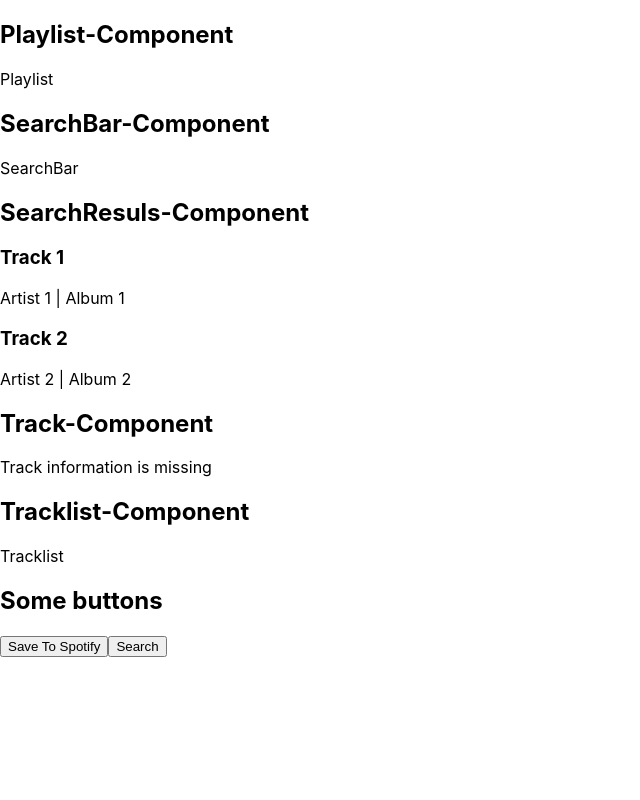
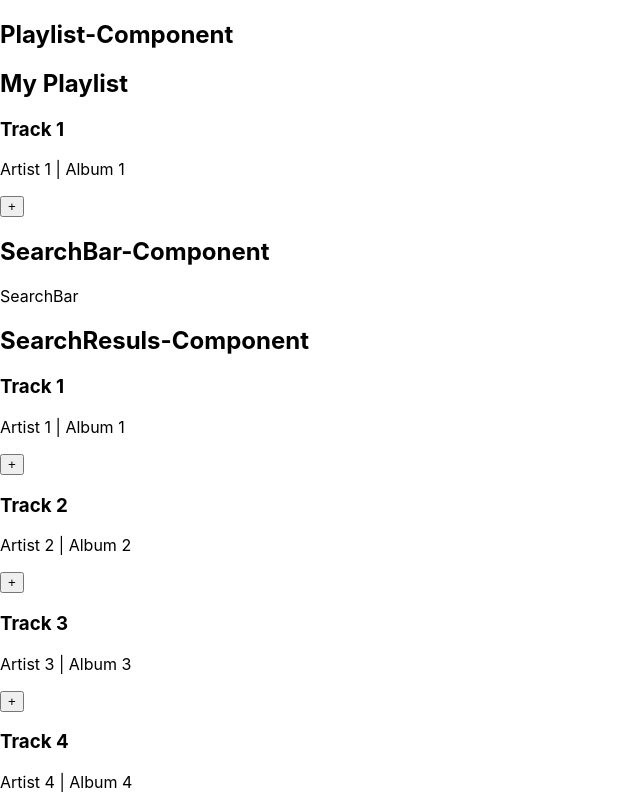
Before and after one commit to elialee1984/jammming, a React (Create React App) app: page / in a window 1280 px wide. Shown: the top 800 px of the page, without its empty margins (0-640 px from the left). Built offline with nearby package versions, Linux system fonts and the light colour scheme.

Commit message:
Added functionality: Adding songs to custom playlist

```diff
--- a/src/App.js
+++ b/src/App.js
@@ -8,19 +8,29 @@ import Tracklist from "./components/Tracklist/Tracklist";
 const App = () => {
     const [tracks, setTracks] = useState([
         { id: 1, name: "Track 1", artist: "Artist 1", album: "Album 1" },
-        { id: 2, name: "Track 2", artist: "Artist 2", album: "Album 2" }
+        { id: 2, name: "Track 2", artist: "Artist 2", album: "Album 2" },
+        { id: 3, name: "Track 3", artist: "Artist 3", album: "Album 3" },
+        { id: 4, name: "Track 4", artist: "Artist 4", album: "Album 4" },
+        { id: 5, name: "Track 5", artist: "Artist 5", album: "Album 5" },
     ]);
     const [playlistName, setPlaylistName] = useState("My Playlist");
     const [playlistTracks, setPlaylistTracks] = useState(tracks.slice(0, 1));
 
+    const addTrack = (track) => {
+        if (playlistTracks.find((savedTrack) => savedTrack.id === track.id)) {
+            return;
+        }
+        setPlaylistTracks([...playlistTracks, track]);
+    };
+
     return (
         <div>
             <h2>Playlist-Component</h2>
-            <Playlist n/>
+            <Playlist name={playlistName} tracks={playlistTracks} />
             <h2>SearchBar-Component</h2>
             <SearchBar />
             <h2>SearchResuls-Component</h2>
-            <SearchResults tracks={tracks} />
+            <SearchResults tracks={tracks} onAdd={addTrack}/>
             <h2>Track-Component</h2>
             <Track />
             <h2>Tracklist-Component</h2>
--- a/src/components/Playlist/Playlist.js
+++ b/src/components/Playlist/Playlist.js
@@ -1,7 +1,13 @@
 import React from "react";
+import Tracklist from "../Tracklist/Tracklist";
 
-const Playlist = () => {
-    return <div>Playlist</div>;
+const Playlist = ({ name, tracks }) => {
+    return (
+        <div>
+            <h2>{name}</h2>
+            <Tracklist tracks={tracks} />
+        </div>
+    );
 };
 
 export default Playlist;
--- a/src/components/SearchResults/SearchResults.js
+++ b/src/components/SearchResults/SearchResults.js
@@ -1,11 +1,11 @@
 import React from "react";
 import Track from "../Track/Track";
 
-const SearchResults = ({ tracks }) => {
+const SearchResults = ({ tracks, onAdd }) => {
     return (
         <div>
             {tracks.map((track) => (
-                <Track key={track.id} track={track} />
+                <Track key={track.id} track={track} onAdd={onAdd} />
             ))}
         </div>
     );
--- a/src/components/Track/Track.js
+++ b/src/components/Track/Track.js
@@ -1,6 +1,6 @@
 import React from "react";
 
-const Track = ({ track }) => {
+const Track = ({ track, onAdd }) => {
     if (!track) {
         return <div>Track information is missing</div>;
     }
@@ -11,6 +11,7 @@ const Track = ({ track }) => {
             <p>
                 {track.artist} | {track.album}
             </p>
+            <button onClick={() => onAdd(track)}>+</button>
         </div>
     );
 };
--- a/src/components/Tracklist/Tracklist.js
+++ b/src/components/Tracklist/Tracklist.js
@@ -1,7 +1,16 @@
 import React from "react";
+import Track from "../Track/Track";
 
-const Tracklist = () => {
-    return <div>Tracklist</div>;
+const Tracklist = ({ tracks }) => {
+
+    if (!tracks) {
+        return <div>Tracks information is missing</div>;
+    }
+    return (
+        <div>
+            {tracks.map(track => <Track key={track.id} track={track} />)}
+        </div>
+    );
 };
 
 export default Tracklist;
```
